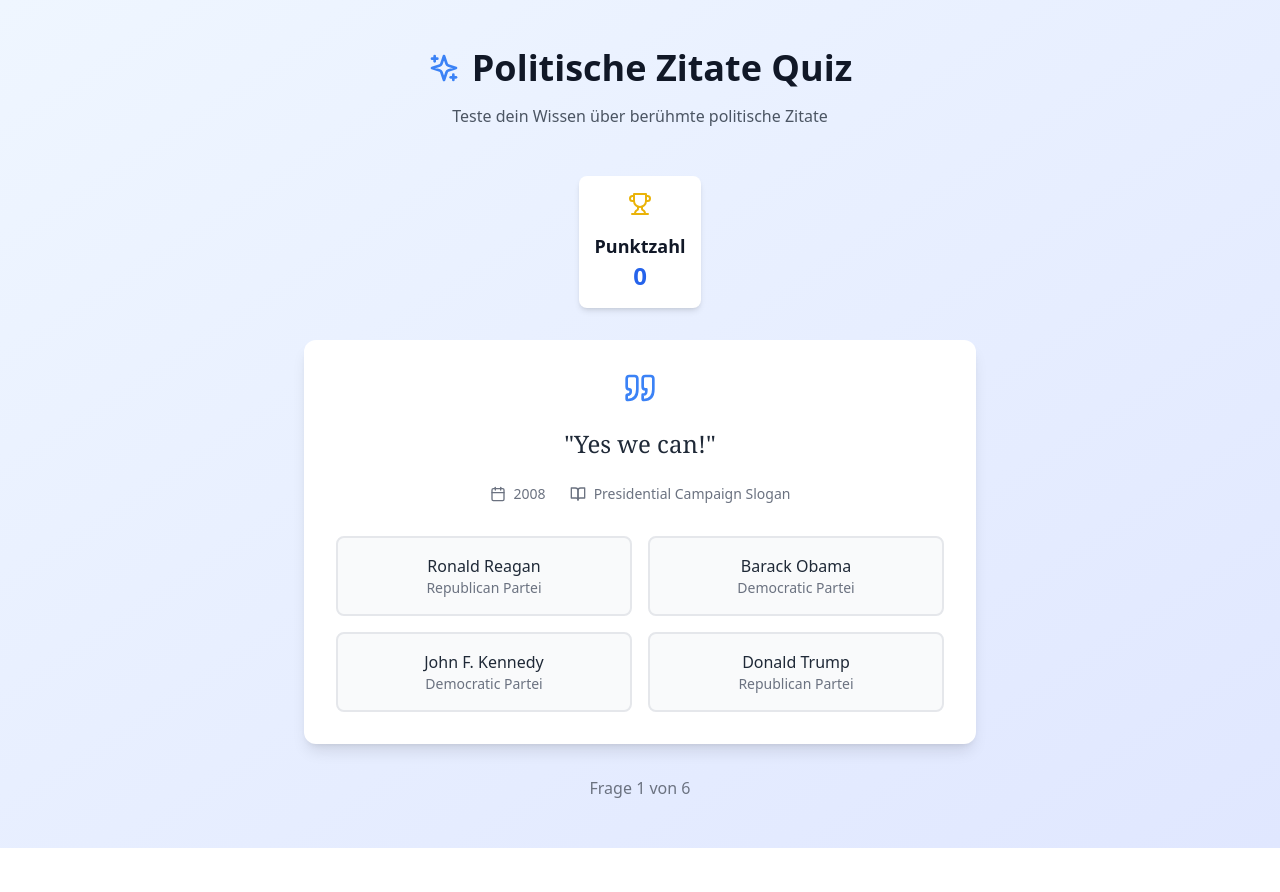
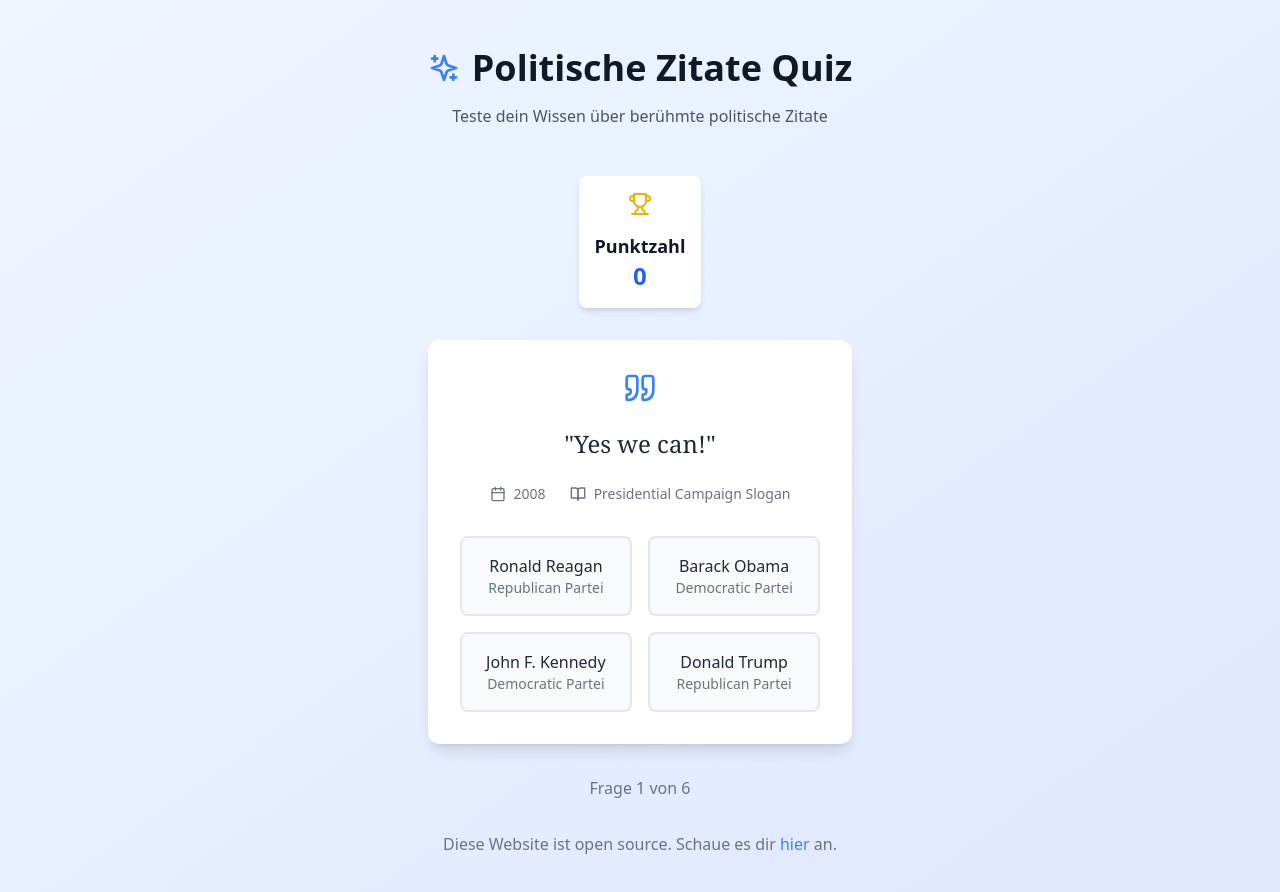
Before and after one commit to Zzackllack/Politk-Projekt, a React (Vite) app: page / in a window 1280 px wide. Shown: the top 892 px of the page. Before the commit the page ends 848 px from the top, so only its background shows below. Built offline with nearby package versions, Linux system fonts and the light colour scheme.

Commit message:
Enhance App component: add footer with open source link

```diff
--- a/src/App.tsx
+++ b/src/App.tsx
@@ -19,7 +19,7 @@
   const results = isGameOver ? getResults() : null;
 
   return (
-    <div className="min-h-screen bg-gradient-to-br from-blue-50 to-indigo-100 py-12 px-4">
+    <div className="min-h-screen bg-gradient-to-br from-blue-50 to-indigo-100 py-12 px-4 flex flex-col justify-between">
       <div className="max-w-6xl mx-auto">
         <div className="text-center mb-12">
           <h1 className="text-4xl font-bold text-gray-900 flex items-center justify-center gap-3 mb-4">
@@ -52,6 +52,16 @@
           )}
         </div>
       </div>
+      <footer className="text-center text-gray-500 mt-8">
+        Diese Website ist open source. Schaue es dir{" "}
+        <a
+          href="https://github.com/Zzackllack/Politk-Projekt"
+          className="text-blue-500 hover:underline"
+        >
+          hier
+        </a>{" "}
+        an.
+      </footer>
     </div>
   );
 }
```
